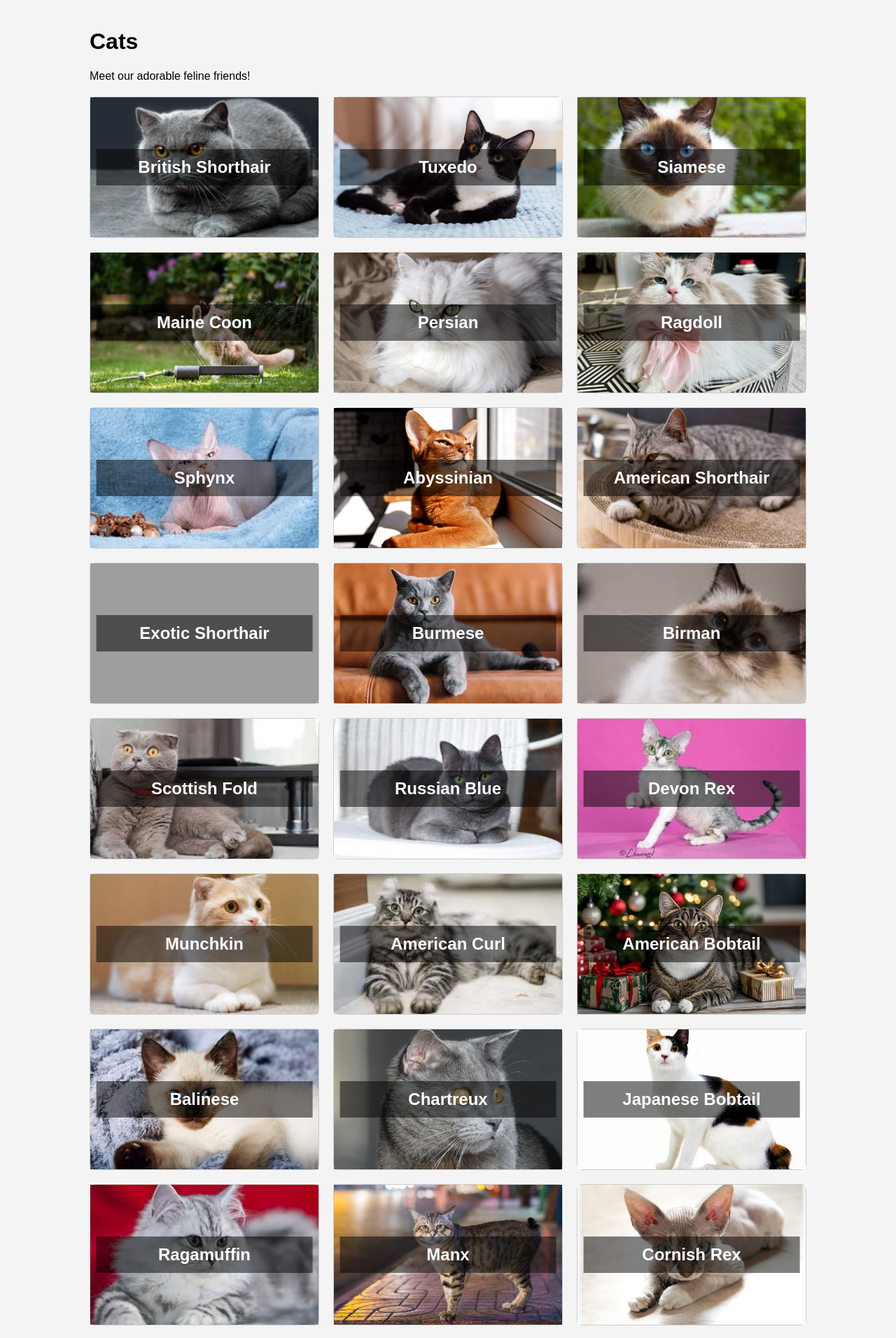
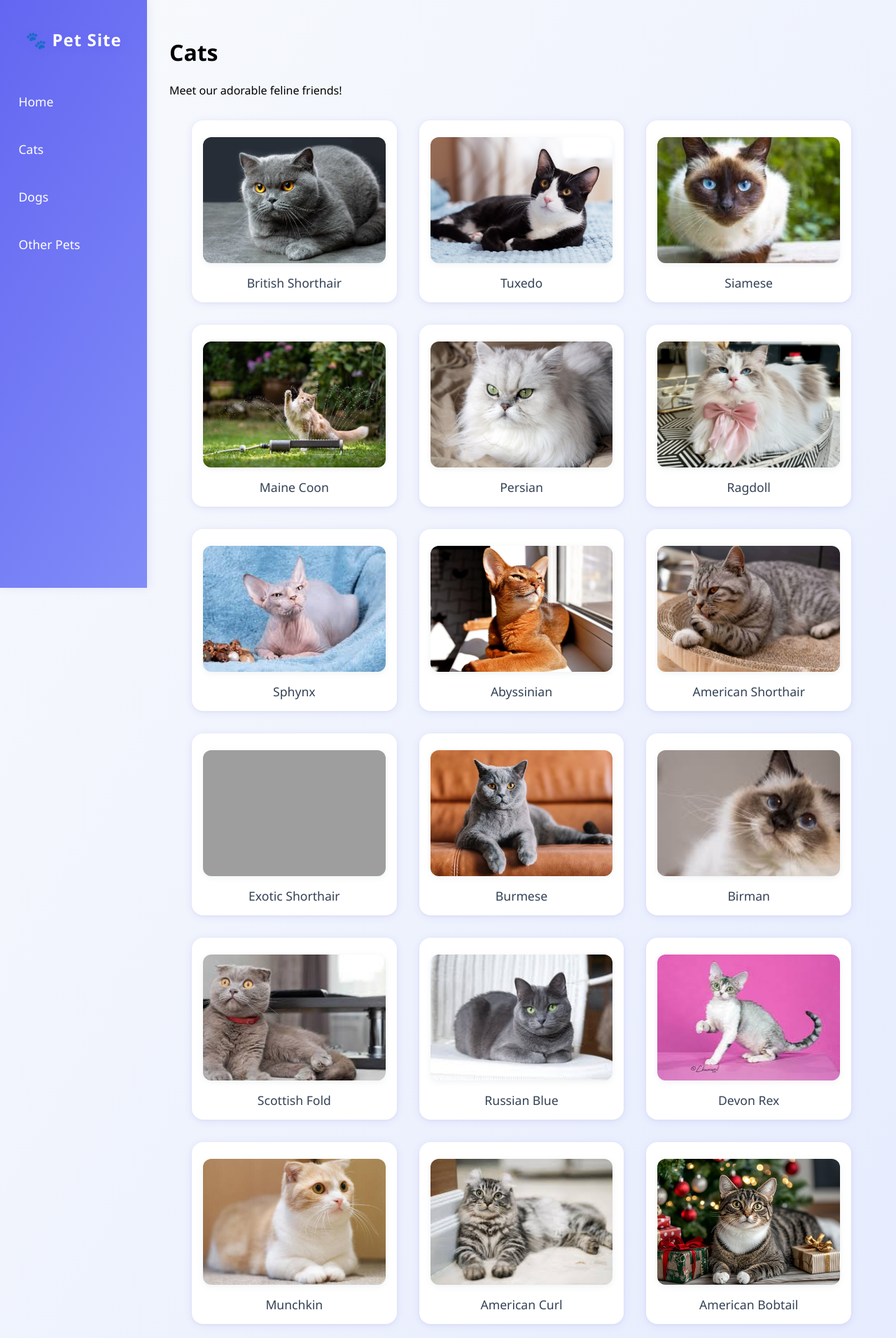
Before and after one commit to ProfessionalGamerx/PetsWebsite, a Flask app: page /cats in a window 1280 px wide. Shown: the top 1912 px of the page at 70% size. Run offline with Flask 3, Linux system fonts and the light colour scheme; data comes from the database, SQL or seed files in the repository; grey boxes are pictures that could not be loaded.

Commit message:
styled the whole thing looking much better and started work on a search bar with javascript

```diff
--- a/routes.py
+++ b/routes.py
@@ -5,13 +5,11 @@ from flask import g
 import sqlite3
 
 routes = Blueprint('routes', __name__)
-# Define Blueprint before any route decorators
-routes = Blueprint('routes', __name__)
 
 # Route for item details page (now includes table name)
 @routes.route('/item/<table>/<int:item_id>')
 def item_detail(table, item_id):
-    if table not in ['Dogs', 'Cats', 'OtherPets']:
+    if table not in ['Dogs', 'Cats', 'Other']:
         abort(404)
     db = get_db()
     cur = db.execute(f'SELECT * FROM {table} WHERE id = ?', (item_id,))
--- a/static/style.css
+++ b/static/style.css
@@ -1,66 +1,36 @@
-/* Container styles for Backpack App */
-img {
-  width: 200px;
-  height: 200px;
-  object-fit: cover;
-}
-
+/* --- General Styles --- */
 body {
-  font-family: Arial, sans-serif;
-  background-color: #f4f4f4;
-  margin: auto;
-  padding: 20px;
-  width: 80%;
-}
-
-.container-row {
-  display: grid;
-  gap: 20px;
-  margin-top: 20px;
-  grid-template-columns:1fr 1fr 1fr;
-}
-
-.container-box {
-  border: 1px solid #ccc;
-  background: #f9f9f9;
-  border-radius: 8px;
-}
-
-.container-box img{
-  width: 100%;
-}
-
-h5 {
-  position: absolute;
-  top: 50%;
-  left: 50%;
-  transform: translate(-50%, -50%);
-  color: white;
-  background: rgba(0,0,0,0.5);
-  padding: 0.5em 1em;
+  font-family: 'Segoe UI', 'Arial', sans-serif;
+  background: linear-gradient(120deg, #f8fafc 0%, #e0e7ff 100%);
   margin: 0;
-  font-size: 1.5em;
-  text-align: center;
-  width: 80%;
+  padding: 0;
+  min-height: 100vh;
 }
 
 .title {
   text-align: center;
-  font-size: 2.5em;
+  font-size: 3em;
+  margin-top: 1.5em;
   margin-bottom: 0.2em;
+  color: #4f46e5;
+  letter-spacing: 2px;
+  font-weight: 700;
+  text-shadow: 0 2px 8px #e0e7ff;
 }
 
 .subtitle {
   text-align: center;
-  font-size: 1.3em;
-  color: #555;
-  margin-bottom: 2em;
+  font-size: 1.4em;
+  color: #64748b;
+  margin-bottom: 2.5em;
 }
 
 .container-group {
   display: flex;
   justify-content: center;
-  gap: 2em;
+  gap: 2.5em;
+  flex-wrap: wrap;
+  margin-bottom: 2em;
 }
 
 .pet-link {
@@ -71,21 +41,185 @@ h5 {
 
 .pet-container {
   background: #fff;
-  border-radius: 10px;
-  box-shadow: 0 2px 8px rgba(0,0,0,0.08);
-  padding: 2em 1.5em;
-  width: 200px;
+  border-radius: 18px;
+  box-shadow: 0 4px 24px rgba(79,70,229,0.10), 0 1.5px 6px rgba(0,0,0,0.04);
+  padding: 2.5em 1.5em 1.5em 1.5em;
+  width: 240px;
   text-align: center;
-  transition: box-shadow 0.2s;
+  transition: box-shadow 0.2s, transform 0.2s;
+  position: relative;
+  overflow: hidden;
+}
+.pet-container:hover {
+  box-shadow: 0 8px 32px rgba(79,70,229,0.18), 0 2px 8px rgba(0,0,0,0.08);
+  transform: translateY(-6px) scale(1.03);
+  cursor: pointer;
+}
+.pet-title {
+  font-size: 1.4em;
+  margin-bottom: 1.2em;
+  color: #4f46e5;
+  font-weight: 600;
+  letter-spacing: 1px;
 }
 
-.pet-container:hover {
-  box-shadow: 0 4px 16px rgba(0,0,0,0.15);
-  cursor: pointer;
+/* --- Card Grid for Pet Lists --- */
+.container-row {
+  display: grid;
+  gap: 2em;
+  margin-top: 2em;
+  grid-template-columns: repeat(auto-fit, minmax(260px, 1fr));
+  padding: 0 2em 2em 2em;
 }
 
-.pet-title {
-  font-size: 1.2em;
+.container-box {
+  border: none;
+  background: #fff;
+  border-radius: 16px;
+  box-shadow: 0 2px 12px rgba(79,70,229,0.10), 0 1px 4px rgba(0,0,0,0.04);
+  padding: 1.5em 1em 1em 1em;
+  transition: box-shadow 0.2s, transform 0.2s;
+  position: relative;
+  overflow: hidden;
+  text-align: center;
+}
+.container-box:hover {
+  box-shadow: 0 6px 24px rgba(79,70,229,0.16), 0 2px 8px rgba(0,0,0,0.08);
+  transform: translateY(-4px) scale(1.02);
+}
+
+.container-box img, .pet-container img {
+  width: 180px;
+  height: 180px;
+  object-fit: cover;
+  border-radius: 12px;
   margin-bottom: 1em;
-  color: #333;
+  box-shadow: 0 2px 8px rgba(100,116,139,0.10);
+  background: #f1f5f9;
 }
+
+h5 {
+  font-size: 1.1em;
+  color: #334155;
+  margin: 0.5em 0 0 0;
+  font-weight: 500;
+}
+
+/* --- Buttons & Links --- */
+a, .btn {
+  color: #4f46e5;
+  text-decoration: none;
+  transition: color 0.15s;
+}
+a:hover, .btn:hover {
+  color: #1e293b;
+}
+.btn {
+  display: inline-block;
+  background: #6366f1;
+  color: #fff;
+  border: none;
+  border-radius: 8px;
+  padding: 0.6em 1.4em;
+  font-size: 1em;
+  font-weight: 600;
+  margin-top: 1em;
+  cursor: pointer;
+  box-shadow: 0 1px 4px rgba(79,70,229,0.10);
+  transition: background 0.15s, color 0.15s;
+}
+.btn:hover {
+  background: #4f46e5;
+  color: #fff;
+}
+
+/* --- Sidebar Styles --- */
+.sidebar {
+  position: fixed;
+  top: 0;
+  left: 0;
+  width: 210px;
+  height: 100vh;
+  background: linear-gradient(120deg, #6366f1 0%, #818cf8 100%);
+  color: #fff;
+  display: flex;
+  flex-direction: column;
+  align-items: center;
+  padding-top: 2.5em;
+  box-shadow: 2px 0 12px rgba(79,70,229,0.10);
+  z-index: 100;
+}
+.sidebar-title {
+  font-size: 1.5em;
+  font-weight: 700;
+  margin-bottom: 2em;
+  letter-spacing: 1px;
+  text-shadow: 0 2px 8px #6366f1;
+}
+.sidebar nav {
+  display: flex;
+  flex-direction: column;
+  gap: 1.2em;
+  width: 100%;
+}
+.sidebar nav a {
+  color: #fff;
+  text-decoration: none;
+  font-size: 1.1em;
+  font-weight: 500;
+  padding: 0.7em 1.5em;
+  border-radius: 8px 0 0 8px;
+  transition: background 0.15s, color 0.15s;
+  margin-left: 0;
+}
+.sidebar nav a:hover, .sidebar nav a.active {
+  background: #fff;
+  color: #4f46e5;
+}
+
+.main-content {
+  margin-left: 210px;
+  padding: 2em 2em 2em 2em;
+  min-height: 100vh;
+}
+
+/* --- Responsive --- */
+@media (max-width: 700px) {
+  .container-group {
+    flex-direction: column;
+    align-items: center;
+    gap: 1.2em;
+  }
+  .container-row {
+    grid-template-columns: 1fr;
+    padding: 0 0.5em 1em 0.5em;
+  }
+  .pet-container, .container-box {
+    width: 95vw;
+    max-width: 340px;
+  }
+  .sidebar {
+    position: static;
+    width: 100vw;
+    height: auto;
+    flex-direction: row;
+    justify-content: center;
+    padding: 1em 0 1em 0;
+    box-shadow: none;
+  }
+  .sidebar nav {
+    flex-direction: row;
+    gap: 0.5em;
+    width: auto;
+  }
+  .sidebar nav a {
+    font-size: 1em;
+    padding: 0.5em 1em;
+    border-radius: 8px;
+    margin: 0 0.2em;
+  }
+  .main-content {
+    margin-left: 0;
+    padding: 1em 0.5em 1em 0.5em;
+  }
+}
--- a/templates/layout.html
+++ b/templates/layout.html
@@ -7,8 +7,18 @@
     <link rel="stylesheet" href="{{ url_for('static', filename='style.css') }}">
 </head>
 <body>
-    {% block content %}
-    {% endblock %}
-
+    <div class="sidebar">
+      <div class="sidebar-title">🐾 Pet Site</div>
+      <nav>
+        <a href="{{ url_for('home') }}">Home</a>
+        <a href="{{ url_for('routes.cats') }}">Cats</a>
+        <a href="{{ url_for('routes.dogs') }}">Dogs</a>
+        <a href="{{ url_for('routes.other_pets') }}">Other Pets</a>
+      </nav>
+    </div>
+    <main class="main-content">
+      {% block content %}
+      {% endblock %}
+    </main>
 </body>
 </html>
```
Also changed, not shown: static/script.js (added, +15 -0 lines), templates/index.html (+9 -3 lines).
